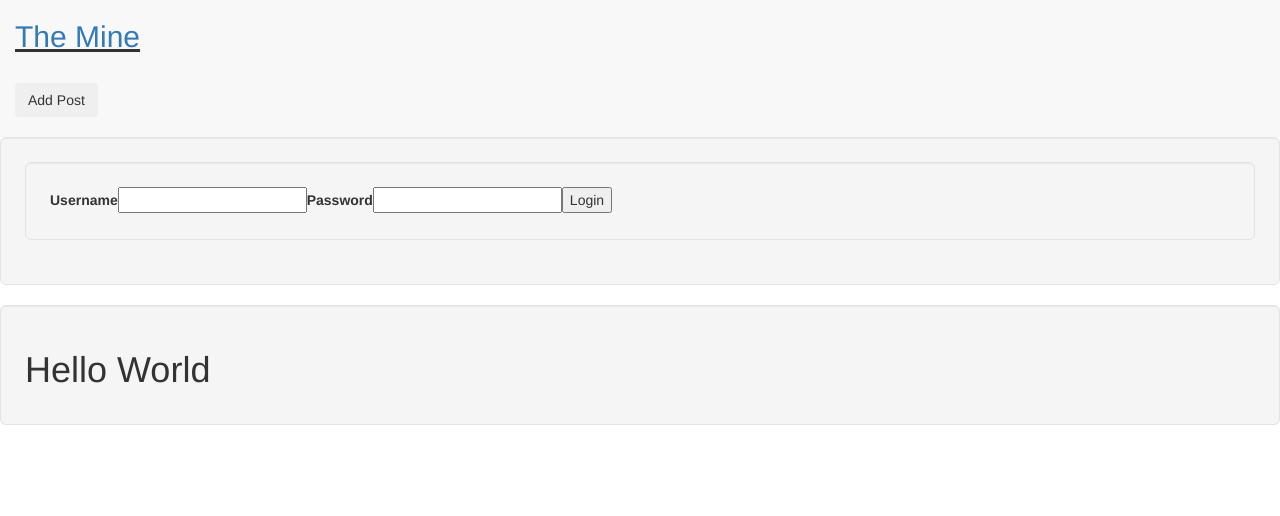
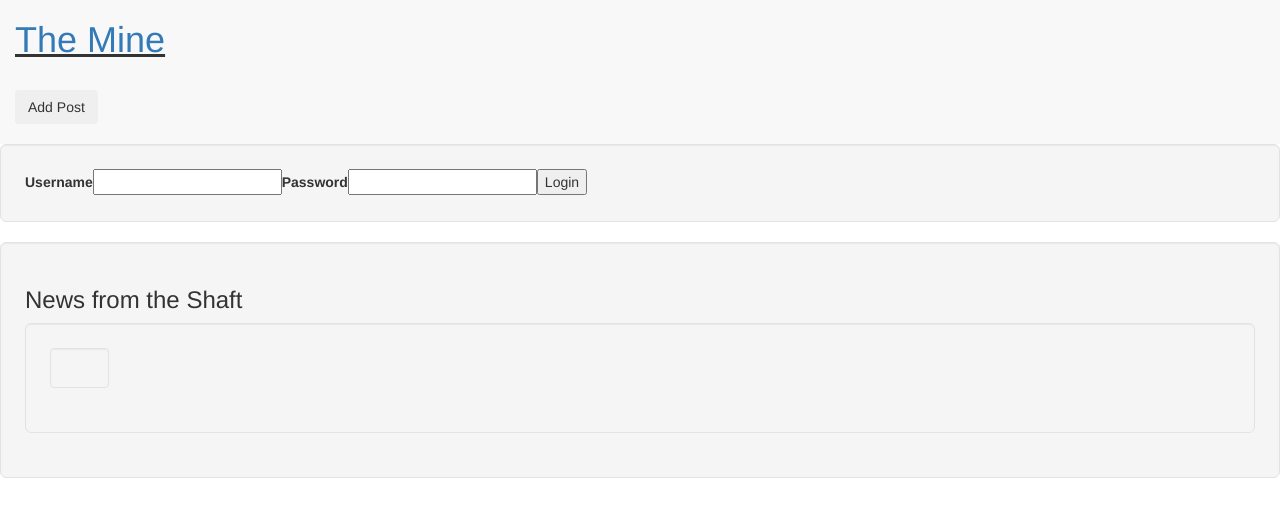
Before and after one commit to Bigminer106/reddit-clone, a Vue app: page / in a window 1280 px wide. Shown: the top 516 px of the page. Built offline with nearby package versions, Linux system fonts and the light colour scheme.

Commit message:
Moved Votes component

```diff
--- a/src/App.vue
+++ b/src/App.vue
@@ -6,9 +6,9 @@
   </div>
 </template>
 <script>
-import navigation from './components/navigation.vue'
-import well from './components/wellGroup.vue'
-import posts from './components/Posts.vue'
+import navigation from './components/navigation'
+import well from './components/wellGroup'
+import posts from './components/Posts'
 export default {
   name: 'app',
   components: {
--- a/src/components/Posts.vue
+++ b/src/components/Posts.vue
@@ -1,7 +1,13 @@
 <template lang="html">
   <div id="posts">
     <div class="well well-lg">
-      <h1>Hello World</h1>
+      <h3>News from the Shaft</h3>
+      <div class="well well-lg">
+        <!-- posts append here, then add votes in it -->
+        <div class="well" id="votes">
+
+        </div>
+      </div>
     </div>
   </div>
 </template>
@@ -13,4 +19,7 @@ export default {
 </script>
 
 <style lang="css">
+#votes {
+  width: 5%
+}
 </style>
--- a/src/components/navigation.vue
+++ b/src/components/navigation.vue
@@ -3,7 +3,8 @@
     <nav class="navbar-default">
       <div class="container-fluid">
         <div class="navbar-header">
-          <h2><a href="#" class="return">The Mine</a></h2><br>
+          <h1><a href="#" class="return">The Mine</a></h1><br>
+          <!-- Move the button right -->
           <button type="button" name="Add Post" class="btn">Add Post</button><br><br>
         </div>
       </div>
@@ -18,7 +19,7 @@ export default {
 </script>
 
 <style>
-h2 {
+h1 {
   text-decoration: underline;
 }
 </style>
--- a/src/components/wellGroup.vue
+++ b/src/components/wellGroup.vue
@@ -1,5 +1,6 @@
 <template>
-  <div class="well well-lg" id="wellgroup">
+  <div id="wellgroup">
+    <!-- Move this form to a modal or something -->
     <div class="well well-lg">
       <label for="username-input">Username</label>
       <input type="text" name="username-input" id="username">
```
